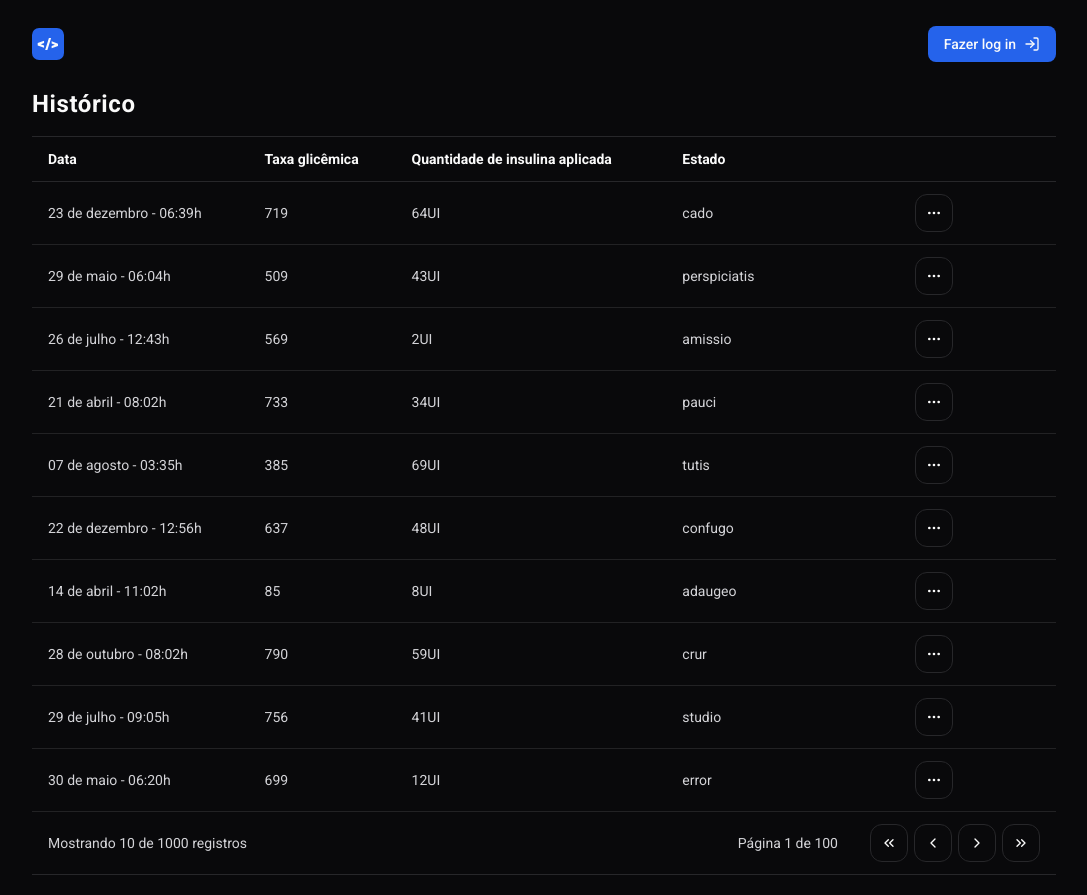
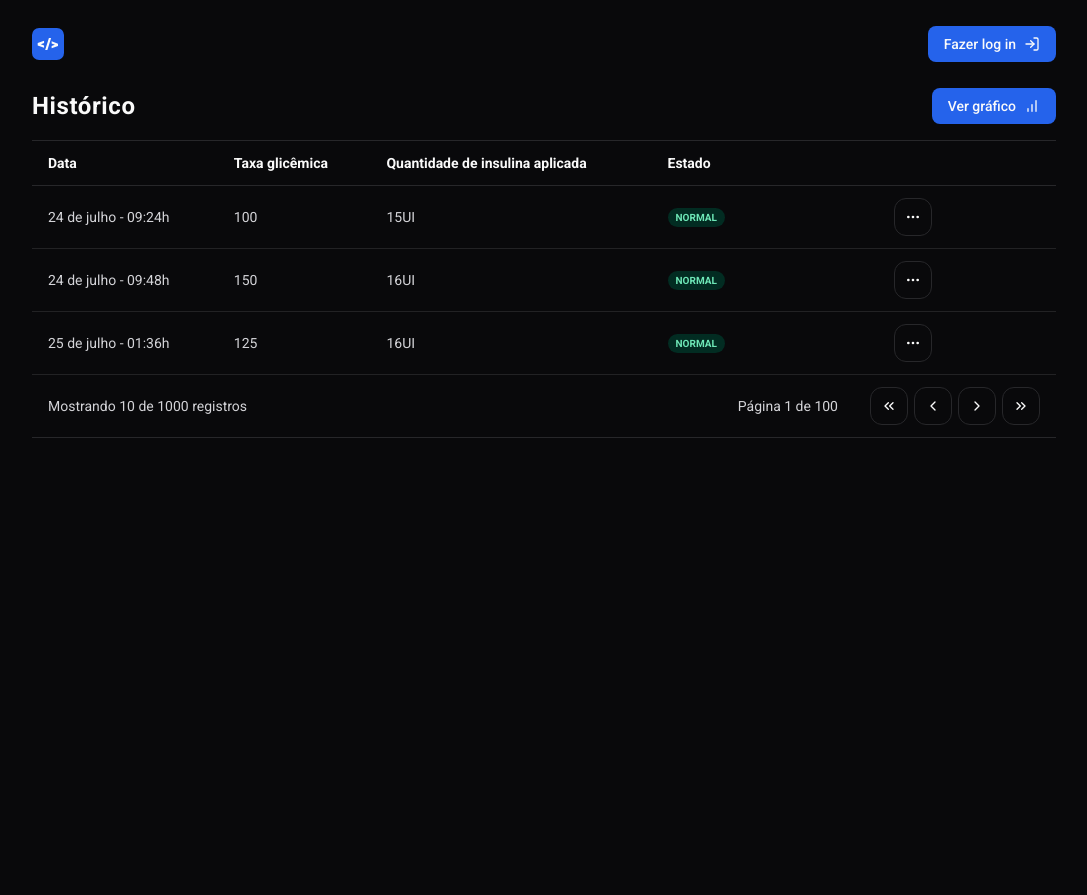
Before and after one commit to JoaoRodrigo1996/Mila, a React (Vite) app: page /history in a window 1280 px wide. Shown: the whole page, without its empty margins (96-1183 px from the left). After the commit the page ends 800 px from the top, so only its background shows below. Built offline with nearby package versions, Linux system fonts and the light colour scheme; data requests are answered from the project's data file.

Commit message:
feat: history page

```diff
--- a/db.json
+++ b/db.json
@@ -2,19 +2,19 @@
   "glycemic": [
     {
       "id": "b7f2",
-      "rate": "80",
+      "rate": "100",
       "quantity": "15",
       "date": "2024-07-24T21:24:57.729Z"
     },
     {
       "id": "65fe",
-      "rate": "100",
+      "rate": "150",
       "quantity": "16",
       "date": "2024-07-24T21:48:45.960Z"
     },
     {
       "id": "4c93",
-      "rate": "110",
+      "rate": "125",
       "quantity": "16",
       "date": "2024-07-25T13:36:44.485Z"
     }
--- a/src/pages/dashboard/index.tsx
+++ b/src/pages/dashboard/index.tsx
@@ -17,7 +17,7 @@ import { CreateRegisterModal } from "./create-register-modal";
 import { api } from "../../lib/axios";
 import { defineStatus } from "../../utils/define-status";
 
-interface DataProps {
+export interface DataProps {
   id: string
   rate: string
   quantity: string
--- a/src/pages/history/index.tsx
+++ b/src/pages/history/index.tsx
@@ -1,18 +1,100 @@
-import { faker } from "@faker-js/faker"
 import { format } from "date-fns"
 import { ptBR } from "date-fns/locale"
-import { ChevronLeft, ChevronRight, ChevronsLeft, ChevronsRight, Ellipsis } from "lucide-react"
+import { BarChart, ChevronLeft, ChevronRight, ChevronsLeft, ChevronsRight, Ellipsis, X } from "lucide-react"
 import { Button } from "../../components/button"
 import { TableCell } from "../../components/table/table-cell"
 import { TableHeader } from "../../components/table/table-header"
 import { TableRow } from "../../components/table/table-row"
 import { Table } from "../../components/table/table"
+import { useEffect, useState } from "react"
+import { Area, AreaChart, CartesianGrid, Tooltip } from "recharts"
+import { api } from "../../lib/axios"
+import { defineStatus } from "../../utils/define-status"
+
+// const dataG = [
+//   {
+//     date: "2024-07-24T21:24:57.729Z",
+//     rate: 120,
+//     quantity: 16,
+//   },
+//   {
+//     date: "2024-07-24T21:24:57.729Z",
+//     rate: 152,
+//     quantity: 16,
+//   },
+//   {
+//     date: "2024-07-24T21:24:57.729Z",
+//     rate: 92,
+//     quantity: 16,
+//   },
+//   {
+//     date: "2024-07-24T21:24:57.729Z",
+//     rate: 180,
+//     quantity: 16,
+//   },
+//   {
+//     date: "2024-07-24T21:24:57.729Z",
+//     rate: 144,
+//     quantity: 16,
+//   },
+//   {
+//     date: "2024-07-24T21:24:57.729Z",
+//     rate: 210,
+//     quantity: 16,
+//   },
+//   {
+//     date: "2024-07-24T21:24:57.729Z",
+//     rate: 160,
+//     quantity: 16,
+//   },
+//   {
+//     date: "2024-07-24T21:24:57.729Z",
+//     rate: 103,
+//     quantity: 16,
+//   },
+//   {
+//     date: "2024-07-24T21:24:57.729Z",
+//     rate: 60,
+//     quantity: 16,
+//   },
+// ]
+
+interface DataProps {
+  date: string,
+  rate: string,
+  quantity: string,
+}
 
 export function History(){
+  const [isGraphicModalOpen, setIsGraphicModalOpen] = useState(false)
+  const [data, setData] = useState<DataProps[]>([])
+
+  function openGraphicModal(){
+    setIsGraphicModalOpen(true)
+  }
+
+  function closeGraphicModal(){
+    setIsGraphicModalOpen(false)
+  }
+
+  async function fetchGlycemic(){
+    const response = await api.get('/glycemic')
+
+    setData(response.data)
+  }
+
+  useEffect(()=>{
+    fetchGlycemic()
+  }, [])
+
   return (
     <main className="flex flex-col gap-4">
-      <section className="">
+      <section className="flex items-center justify-between">
         <h2 className="text-2xl font-bold tracking-wide">Histórico</h2>
+        <Button onClick={openGraphicModal}>
+          Ver gráfico
+          <BarChart className='size-4' />
+        </Button>
       </section>
       <section className="">
         <Table>
@@ -27,21 +109,32 @@ export function History(){
           </thead>
           <tbody>
             {
-              Array.from({ length: 10 }, () => {
-                return (
+              data.map(glycemic => (
                 <TableRow key={Math.random()}>
-                    <TableCell>{format(faker.date.anytime().toISOString(), "dd' de 'LLLL' - 'hh':'mm", { locale: ptBR })}h</TableCell>
-                    <TableCell>{faker.number.int({ min: 0, max: 1000 })}</TableCell>
-                    <TableCell>{faker.number.int({ min: 2, max: 100 })}UI</TableCell>
-                    <TableCell>{faker.lorem.word()}</TableCell>
+                  <TableCell>{format(glycemic.date, "dd' de 'LLLL' - 'hh':'mm", { locale: ptBR })}h</TableCell>
+                  <TableCell>{glycemic.rate}</TableCell>
+                  <TableCell>{glycemic.quantity}UI</TableCell>
+                  <TableCell>
+                  <span
+                    className={
+                      defineStatus(glycemic.rate) === 'BAIXO'
+                        ? 'py-1 px-2 rounded-xl text-[10px] font-semibold bg-red-950 text-red-300'
+                        : defineStatus(glycemic.rate) === 'NORMAL'
+                        ? 'py-1 px-2 rounded-xl text-[10px] font-semibold bg-emerald-950 text-emerald-300'
+                        : 'py-1 px-2 rounded-xl text-[10px] font-semibold bg-yellow-950 text-yellow-300'
+
+                      }
+                  >
+                    {defineStatus(glycemic.rate)}
+                  </span>
+                  </TableCell>
                   <TableCell>
                     <Button size="icon" variant="icon">
                       <Ellipsis className='size-4' />
                     </Button>
                   </TableCell>
                 </TableRow>
-                )
-              })
+              ))
             }
           </tbody>
           <tfoot>
@@ -68,6 +161,38 @@ export function History(){
           </tfoot>
         </Table>
       </section>
+      {
+        isGraphicModalOpen && (
+          <div className="fixed inset-0 bg-black/60 flex items-center justify-center">
+            <div className="w-[820px] space-y-5 rounded-2xl py-5 px-6 shadow-lg bg-zinc-950">
+              <div className="">
+                <div className="flex items-center justify-between">
+                  <h2 className="text-lg font-semibold tracking-wide">Gráfico glicêmico</h2>
+                  <Button onClick={closeGraphicModal} variant='icon' size='icon'>
+                    <X className='size-5 text-zinc-400' />
+                  </Button>
+                </div>
+                <p className="text-sm text-zinc-400 ">
+                  Veja aqui uma representação em gráfico do seu histórico glicêmico.
+                </p>
+              </div>
+
+              <AreaChart width={796} height={250} data={data}
+                margin={{ top: 10, right: 30, left: 0, bottom: 0 }}>
+                <defs>
+                  <linearGradient id="colorUv" x1="0" y1="0" x2="0" y2="1">
+                    <stop offset="5%" stopColor="#FAFAFA" stopOpacity={0.4}/>
+                    <stop offset="95%" stopColor="#FAFAFA" stopOpacity={0}/>
+                  </linearGradient>
+                </defs>
+                <CartesianGrid strokeDasharray="3 3" />
+                <Tooltip />
+                <Area type="monotone" dataKey="rate" stroke="#FFFFFF" fillOpacity={1} fill="url(#colorUv)" />
+              </AreaChart>
+            </div>
+          </div>
+        )
+      }
     </main>
   )
 }
```
Lines whose indentation alone changed are shown as unchanged.
